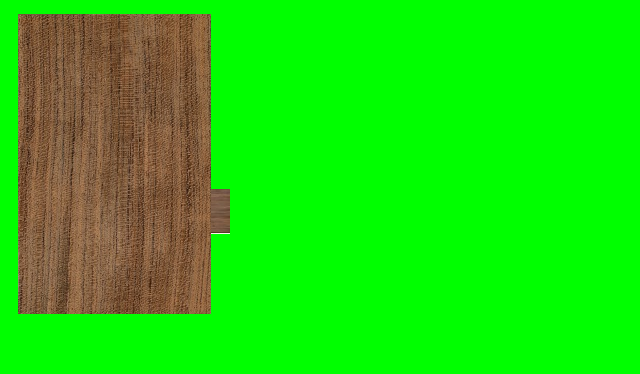
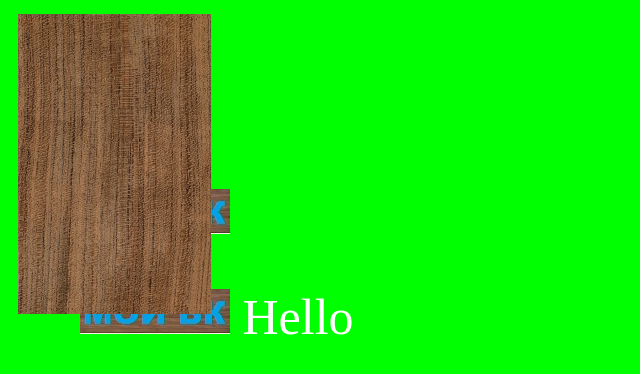
Before and after one commit to DemianFS/DemianFS.github.io, a PHP site: page / in a window 1280 px wide. Shown: the part 254-628 px from the top of the page, without its empty margins (0-640 px from the left). Run offline with PHP 8.4, Linux system fonts and the light colour scheme.

Commit message:
Initial commit

```diff
--- a/css/index.css
+++ b/css/index.css
@@ -9,8 +9,11 @@ body{
 	margin:100px;
 
 }
-
-
+#polka_2{
+    position:absolute;
+	bottom:200px;
+	left:80px;
+}
 
 #polka_1{
     position:absolute;
@@ -28,6 +31,11 @@ body{
 	color:#000000;
 	animation-name:spin;
 	animation:spin 10s cubic-bezier(0.000, 0.000, 0.000, 1.075) ;
+}
+#polka_2:hover{
+	color:#000000;
+	animation-name:spin;
+	animation:spin 10s cubic-bezier(0.000, 0.000, 0.000, 1.075) ;
 
 }
 
--- a/index.html
+++ b/index.html
@@ -17,13 +17,19 @@
         <img  src="images/polka.jpg">
 
      </div>
+	 <div id="polka_2" >
+
+	 <img src="images/polka.jpg">
+	 Hello
+
+	 </div>
 
      <div id="shkaf" >
 
         <img src="images/shkaf.jpg">
 
      </div>
-     <img src="">
+
 
 
   </body>
```
Also changed, not shown: images/polka.jpg.
